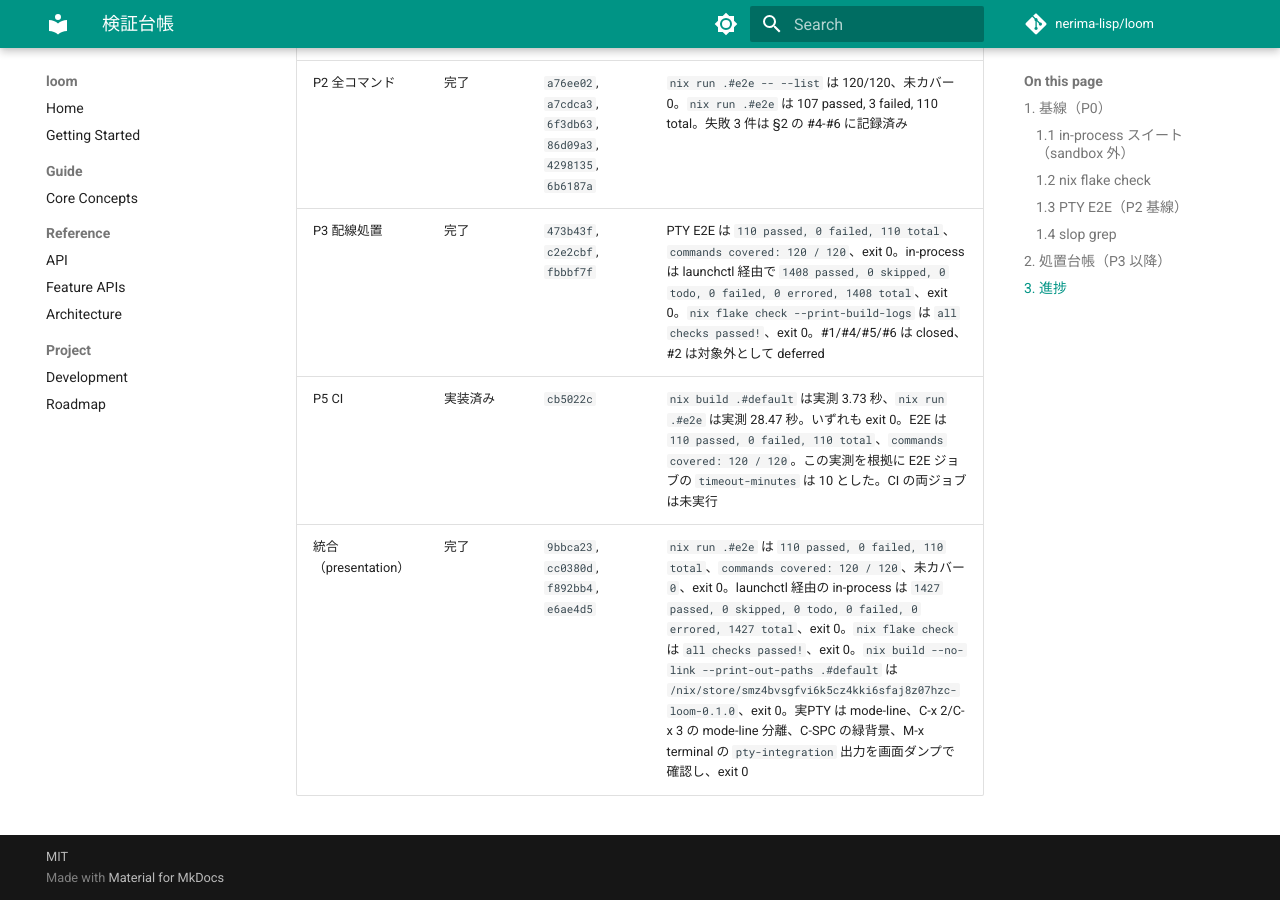
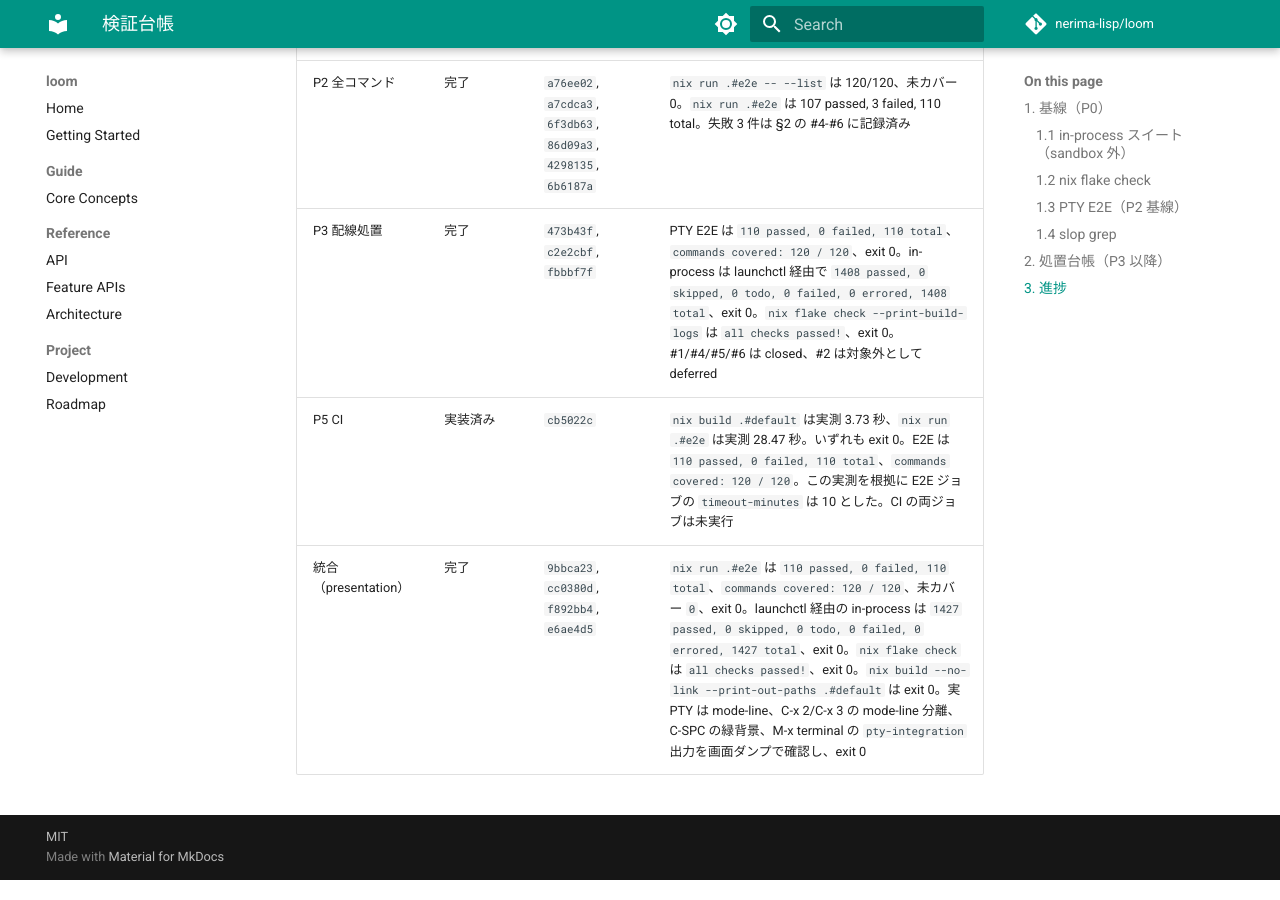
Before and after one commit to nerima-lisp/loom, an MkDocs documentation site: the page built from docs/src/notes/verification-ledger.md, in a window 1280 px wide and 900 px high, scrolled down 4483 px. Built offline with MkDocs 1.6.1 and Material for MkDocs 9.7.7, drawn with Linux system fonts in a browser that asks for light colours; comment, search, counter and statistics services are not loaded.

Commit message:
docs: avoid unstable build path in verification ledger

```diff
--- a/docs/src/notes/verification-ledger.md
+++ b/docs/src/notes/verification-ledger.md
@@ -81,4 +81,4 @@
 | P2 全コマンド | 完了 | `a76ee02`, `a7cdca3`, `6f3db63`, `86d09a3`, `4298135`, `6b6187a` | `nix run .#e2e -- --list` は 120/120、未カバー 0。`nix run .#e2e` は 107 passed, 3 failed, 110 total。失敗 3 件は §2 の #4-#6 に記録済み |
 | P3 配線処置 | 完了 | `473b43f`, `c2e2cbf`, `fbbbf7f` | PTY E2E は `110 passed, 0 failed, 110 total`、`commands covered: 120 / 120`、exit 0。in-process は launchctl 経由で `1408 passed, 0 skipped, 0 todo, 0 failed, 0 errored, 1408 total`、exit 0。`nix flake check --print-build-logs` は `all checks passed!`、exit 0。#1/#4/#5/#6 は closed、#2 は対象外として deferred |
 | P5 CI | 実装済み | `cb5022c` | `nix build .#default` は実測 3.73 秒、`nix run .#e2e` は実測 28.47 秒。いずれも exit 0。E2E は `110 passed, 0 failed, 110 total`、`commands covered: 120 / 120`。この実測を根拠に E2E ジョブの `timeout-minutes` は 10 とした。CI の両ジョブは未実行 |
-| 統合（presentation） | 完了 | `9bbca23`, `cc0380d`, `f892bb4`, `e6ae4d5` | `nix run .#e2e` は `110 passed, 0 failed, 110 total`、`commands covered: 120 / 120`、未カバー `0`、exit 0。launchctl 経由の in-process は `1427 passed, 0 skipped, 0 todo, 0 failed, 0 errored, 1427 total`、exit 0。`nix flake check` は `all checks passed!`、exit 0。`nix build --no-link --print-out-paths .#default` は `/nix/store/smz4bvsgfvi6k5cz4kki6sfaj8z07hzc-loom-0.1.0`、exit 0。実PTY は mode-line、C-x 2/C-x 3 の mode-line 分離、C-SPC の緑背景、M-x terminal の `pty-integration` 出力を画面ダンプで確認し、exit 0 |
+| 統合（presentation） | 完了 | `9bbca23`, `cc0380d`, `f892bb4`, `e6ae4d5` | `nix run .#e2e` は `110 passed, 0 failed, 110 total`、`commands covered: 120 / 120`、未カバー `0`、exit 0。launchctl 経由の in-process は `1427 passed, 0 skipped, 0 todo, 0 failed, 0 errored, 1427 total`、exit 0。`nix flake check` は `all checks passed!`、exit 0。`nix build --no-link --print-out-paths .#default` は exit 0。実PTY は mode-line、C-x 2/C-x 3 の mode-line 分離、C-SPC の緑背景、M-x terminal の `pty-integration` 出力を画面ダンプで確認し、exit 0 |
```
